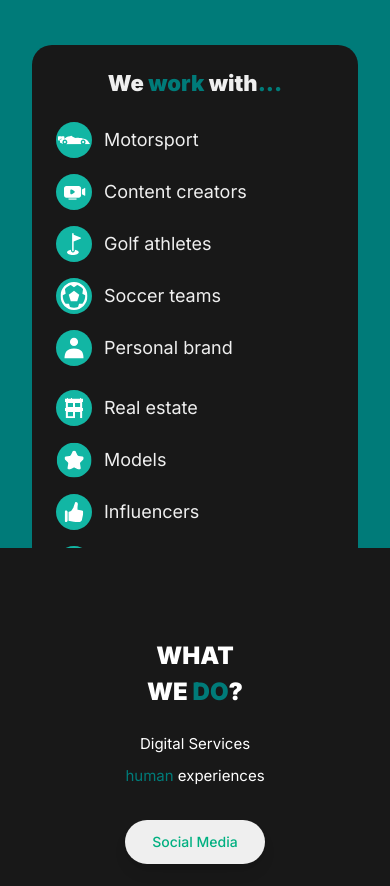
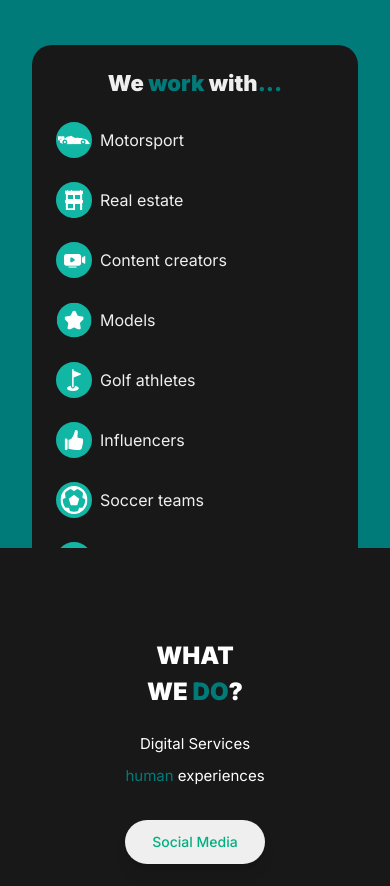
Before and after one commit to LongRodSilver/Hupscale, a Next.js app: page / in a window 390 px wide. Shown: the part 1140-2026 px from the top of the page. Built offline with nearby package versions, Linux system fonts and the light colour scheme; a web font is replaced by a local one.

Commit message:
Fix mobile 2-column grid: add width constraints and responsive spacing

```diff
--- a/app/page.tsx
+++ b/app/page.tsx
@@ -810,54 +810,68 @@ function HomeContent() {
             </div>
 
             {/* Industry categories - Two Column Grid */}
-            <div className="grid grid-cols-2 gap-x-8 gap-y-4 mb-8">
-              {/* LEFT COLUMN */}
-              <div className="space-y-4">
-                <div className="flex items-center space-x-3 text-white">
+            <div className="grid grid-cols-2 gap-x-4 gap-y-3 sm:gap-x-6 sm:gap-y-4 lg:gap-x-16 w-full px-4 sm:px-6 lg:px-0 max-w-4xl mx-auto mb-8">
+
+              {/* Motorsport */}
+              <div className="flex items-center gap-2 sm:gap-3 w-full max-w-full">
                 <img alt="Motorsport" className="w-8 h-8 flex-shrink-0" src={getImagePath("/svg-motorsport.svg")} />
-                  <span className="font-onest text-lg text-[#efefef]">{t('benefits.categories.motorsport')}</span>
-                </div>
-                <div className="flex items-center space-x-3 text-white">
-                  <img alt="Content creators" className="w-8 h-8 flex-shrink-0" src={getImagePath("/svg-content.svg")} />
-                  <span className="font-onest text-lg text-[#efefef]">{t('benefits.categories.contentCreators')}</span>
-                </div>
-                <div className="flex items-center space-x-3 text-white">
-                  <img alt="Golf athletes" className="w-8 h-8 flex-shrink-0" src={getImagePath("/svg-golf.svg")} />
-                  <span className="font-onest text-lg text-[#efefef]">{t('benefits.categories.golfAthletes')}</span>
-                </div>
-                <div className="flex items-center space-x-3 text-white">
-                  <img alt="Soccer teams" className="w-8 h-8 flex-shrink-0" src={getImagePath("/svg-soccer.svg")} />
-                  <span className="font-onest text-lg text-[#efefef]">{t('benefits.categories.soccerTeams')}</span>
-                </div>
-                <div className="flex items-center space-x-3 text-white">
-                  <img alt="Personal brand" className="w-8 h-8 flex-shrink-0" src={getImagePath("/svg-personal.svg")} />
-                  <span className="font-onest text-lg text-[#efefef]">{t('benefits.categories.personalBrand')}</span>
-                </div>
+                <span className="font-onest text-base text-[#efefef]">{t('benefits.categories.motorsport')}</span>
               </div>
 
-              {/* RIGHT COLUMN */}
-              <div className="space-y-4">
-                <div className="flex items-center space-x-3 text-white">
+              {/* Real estate */}
+              <div className="flex items-center gap-2 sm:gap-3 w-full max-w-full">
                 <img alt="Real estate" className="w-8 h-8 flex-shrink-0" src={getImagePath("/svg-real.svg")} />
-                  <span className="font-onest text-lg text-[#efefef]">{t('benefits.categories.realEstate')}</span>
+                <span className="font-onest text-base text-[#efefef]">{t('benefits.categories.realEstate')}</span>
               </div>
-                <div className="flex items-center space-x-3 text-white">
+
+              {/* Content creators */}
+              <div className="flex items-center gap-2 sm:gap-3 w-full max-w-full">
+                <img alt="Content creators" className="w-8 h-8 flex-shrink-0" src={getImagePath("/svg-content.svg")} />
+                <span className="font-onest text-base text-[#efefef]">{t('benefits.categories.contentCreators')}</span>
+              </div>
+
+              {/* Models */}
+              <div className="flex items-center gap-2 sm:gap-3 w-full max-w-full">
                 <img alt="Models" className="w-8 h-8 flex-shrink-0" src={getImagePath("/svg-models.svg")} />
-                  <span className="font-onest text-lg text-[#efefef]">{t('benefits.categories.models')}</span>
+                <span className="font-onest text-base text-[#efefef]">{t('benefits.categories.models')}</span>
               </div>
-                <div className="flex items-center space-x-3 text-white">
+
+              {/* Golf athletes */}
+              <div className="flex items-center gap-2 sm:gap-3 w-full max-w-full">
+                <img alt="Golf athletes" className="w-8 h-8 flex-shrink-0" src={getImagePath("/svg-golf.svg")} />
+                <span className="font-onest text-base text-[#efefef]">{t('benefits.categories.golfAthletes')}</span>
+              </div>
+
+              {/* Influencers */}
+              <div className="flex items-center gap-2 sm:gap-3 w-full max-w-full">
                 <img alt="Influencers" className="w-8 h-8 flex-shrink-0" src={getImagePath("/svg-influencer.svg")} />
-                  <span className="font-onest text-lg text-[#efefef]">{t('benefits.categories.influencers')}</span>
+                <span className="font-onest text-base text-[#efefef]">{t('benefits.categories.influencers')}</span>
               </div>
-                <div className="flex items-center space-x-3 text-white">
+
+              {/* Soccer teams */}
+              <div className="flex items-center gap-2 sm:gap-3 w-full max-w-full">
+                <img alt="Soccer teams" className="w-8 h-8 flex-shrink-0" src={getImagePath("/svg-soccer.svg")} />
+                <span className="font-onest text-base text-[#efefef]">{t('benefits.categories.soccerTeams')}</span>
+              </div>
+
+              {/* Car rentals */}
+              <div className="flex items-center gap-2 sm:gap-3 w-full max-w-full">
                 <img alt="Car rentals" className="w-8 h-8 flex-shrink-0" src={getImagePath("/svg-car.svg")} />
-                  <span className="font-onest text-lg text-[#efefef]">{t('benefits.categories.carRentals')}</span>
+                <span className="font-onest text-base text-[#efefef]">{t('benefits.categories.carRentals')}</span>
               </div>
-                <div className="flex items-center space-x-3 text-white">
+
+              {/* Personal brand */}
+              <div className="flex items-center gap-2 sm:gap-3 w-full max-w-full">
+                <img alt="Personal brand" className="w-8 h-8 flex-shrink-0" src={getImagePath("/svg-personal.svg")} />
+                <span className="font-onest text-base text-[#efefef]">{t('benefits.categories.personalBrand')}</span>
+              </div>
+
+              {/* Medical */}
+              <div className="flex items-center gap-2 sm:gap-3 w-full max-w-full">
                 <img alt="Medical" className="w-8 h-8 flex-shrink-0" src={getImagePath("/svg-medical.svg")} />
-                  <span className="font-onest text-lg text-[#efefef]">{t('benefits.categories.medical')}</span>
+                <span className="font-onest text-base text-[#efefef]">{t('benefits.categories.medical')}</span>
               </div>
-              </div>
+
             </div>
 
             {/* Social Media Logos - Responsive */}
```
Lines whose indentation alone changed are shown as unchanged.
